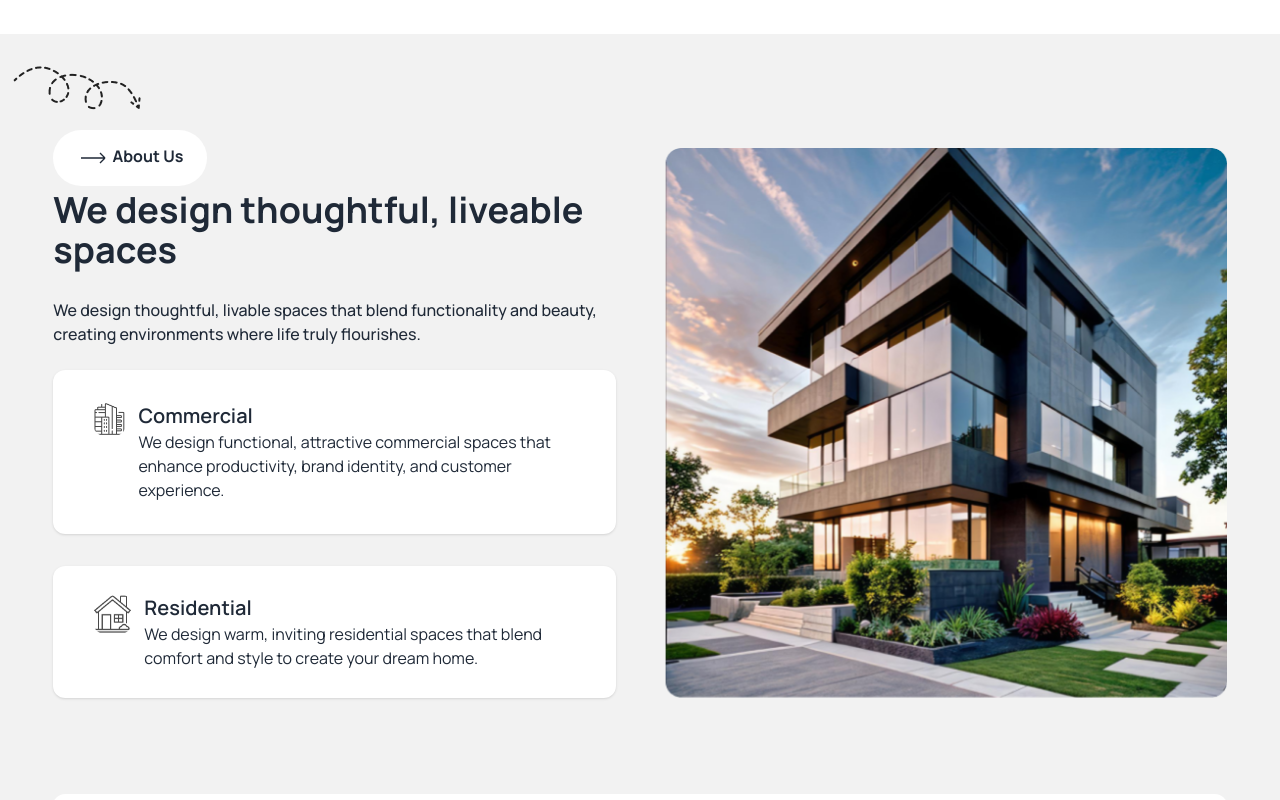
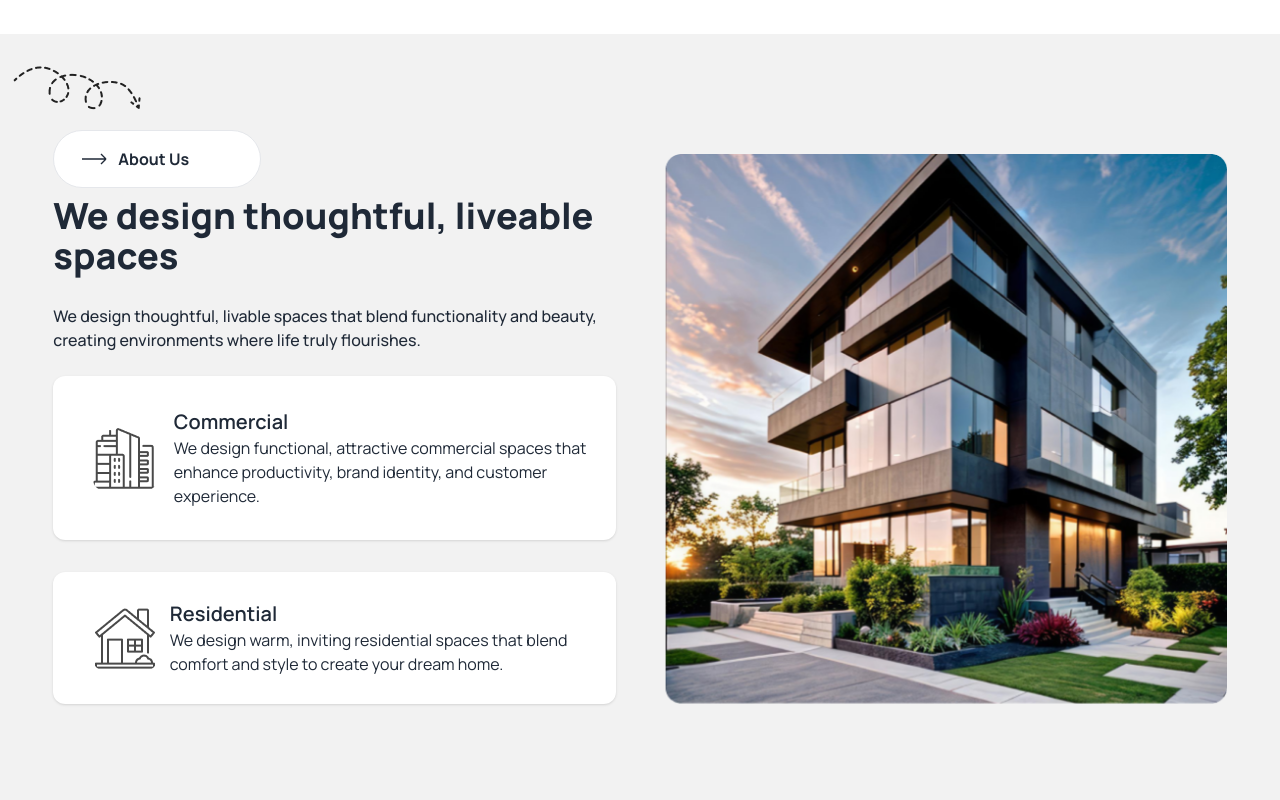
Before and after one commit to Masud-Rana-1002/Rinterio_House_Design, a plain HTML site: page index.html in a window 1280 px wide. Shown: the part 820-1620 px from the top of the page. Drawn offline with nearby package versions, Linux system fonts and the light colour scheme.

Commit message:
2.0 update

```diff
--- a/index.html
+++ b/index.html
@@ -69,8 +69,8 @@
               </svg></a>
           </div>
           <div class="dropdown relative">
-            <div tabindex="0" role="button" class="btn btn-ghost lg:hidden">
-              <svg xmlns="http://www.w3.org/2000/svg" class="h-5 w-5" fill="none" viewBox="0 0 24 24"
+            <div tabindex="0" role="button" class="btn bg-white shadow rounded-full ml-2 lg:hidden">
+              <svg  xmlns="http://www.w3.org/2000/svg" class="h-5 w-5" fill="none" viewBox="0 0 24 24"
                 stroke="currentColor">
                 <path stroke-linecap="round" stroke-linejoin="round" stroke-width="2" d="M4 6h16M4 12h8m-8 6h16" />
               </svg>
@@ -91,7 +91,7 @@
     <!-- Nav bar end here -->
     <!-- banner section start here -->
     <div>
-      <div class=" lg:py-10">
+      <div class="md:py-8 lg:py-10">
         <div class="hero-content justify-center  text-center flex-col  mx-auto">
           <div>
             <img src="./assets/banner.png" alt="">
@@ -127,13 +127,15 @@
               <div class="hidden md:block relative -top-4 -left-10">
                 <img src="./assets/Vector.png" alt="">
               </div>
-              <button class="bg-white py-3 px-6  rounded-full font-bold mb-1"> <svg class="w-8 h-8 inline-block"
-                  xmlns="http://www.w3.org/2000/svg" fill="none" viewBox="0 0 24 24" strokeWidth={1.5}
-                  stroke="currentColor" className="size-6">
-                  <path strokeLinecap="round" strokeLinejoin="round" d="M17.25 8.25 21 12m0 0-3.75 3.75M21 12H3" />
-                </svg>
-                About Us</button>
-              <h4 class="text-4xl  font-bold">We design thoughtful, liveable spaces</h4>
+             <div class="  flex items-center justify-center lg:justify-start">
+              <p class="border w-52 bg-white py-3 px-6  rounded-full font-bold mb-1 flex items-center  gap-2 "> <svg class="w-8 h-8 inline-block"
+                xmlns="http://www.w3.org/2000/svg" fill="none" viewBox="0 0 24 24" strokeWidth={1.5}
+                stroke="currentColor" className="size-6">
+                <path strokeLinecap="round" strokeLinejoin="round" d="M17.25 8.25 21 12m0 0-3.75 3.75M21 12H3" />
+              </svg>
+              About Us</p>
+             </div>
+              <h4 class="text-4xl  font-extrabold">We design thoughtful, liveable spaces</h4>
               <p class="py-6 font-medium">
                 We design thoughtful, livable spaces that blend functionality and beauty, creating environments where life truly flourishes.
               </p>
@@ -142,8 +144,8 @@
             <div class="lg:space-y-4  grid md:grid-cols-2 lg:grid-cols-1 gap-4 items-center justify-center">
               <!-- card 1 -->
               <div class="flex justify-start items-center ">
-                <div class="flex  gap-3 items-start flex-row  bg-base-100 shadow lg:py-8 p-4  lg:px-6 rounded-xl">
-                  <figure class="lg:pl-4">
+                <div class="flex  gap-3 items-start lg:items-center flex-row  bg-base-100 shadow lg:py-8 p-4  lg:px-6 rounded-xl">
+                  <figure class="lg:pl-4 w-40">
                     <img src="./assets/commercial.png" alt="commercial" class="rounded-xl" />
                   </figure>
                   <div class=" text-left">
@@ -155,9 +157,9 @@
               <!-- card  2-->
               <div class="flex justify- items-center ">
                 <div
-                  class="flex gap-3 justify-center items-start flex-row  bg-base-100 shadow py-7 px-2 lg:px-6 rounded-xl">
-                  <figure class="lg:pl-4">
-                    <img src="./assets/residential.png" alt="Residential" class="rounded-xl" />
+                  class="flex gap-3 justify-center items-start lg:items-center  flex-row  bg-base-100 shadow py-7 px-2 lg:px-6 rounded-xl">
+                  <figure class="lg:pl-4 w-32">
+                    <img  src="./assets/residential.png" alt="Residential" class="rounded-xl" />
                   </figure>
                   <div class="  text-left">
                     <h2 class="card-title">Residential</h2>
@@ -167,8 +169,8 @@
               </div>
             </div>
           </div>
-          <div class=" flex-1  flex items-end justify-end">
-            <img src="./assets/Rectangle.png" alt="">
+          <div class=" flex-1  flex items-end justify-end md:w-full  lg:w-[300px]">
+            <img class="w-full " src="./assets/Rectangle.png" alt="">
           </div>
         </div>
       </div>
@@ -610,7 +612,7 @@
     <!-- Our  Team section end here -->
 
     <!-- Let’s Discuss Next Project section start here -->
-    <section class="bg-project_bg bg-cover bg-no-repeat mt-20">
+    <section class="bg-project_bg bg-cover bg-no-repeat mt-20  border-white border-8 ">
       <div class="w-11/12 lg:w-8/12 mx-auto py-20">
         <div class="  space-y-2 text-center mb-4 px-4">
           <p class="bg-btn_sc inline-block py-2 px-4   rounded-full font-bold md:mb-1"> <svg
@@ -625,8 +627,8 @@
           </p>
         </div>
         <!-- form -->
-        <form class="grid grid-cols-12 gap-5" action="">
-          <label class="input rounded-full flex items-center col-span-12 md:col-span-6">
+        <form class="grid grid-cols-12 gap-5 " action="">
+          <label class="input rounded-full flex items-center col-span-12 md:col-span-6 ">
             <input type="text" required placeholder="First Name*" />
           </label>
           <label class="input rounded-full flex items-center col-span-12 md:col-span-6">
@@ -655,7 +657,7 @@
 
   <!-- footer section start here -->
 
-  <footer class="footer footer-center bg-black text-base-content rounded p-20 text-white mt-2">
+  <footer class="footer footer-center bg-black text-base-content rounded p-20 text-white ">
     <div>
       <a class="btn btn-ghost text-2xl md:text-3xl font-extrabold "><svg
           class="w-8 h-8 bg-lime-300 rounded-full p-1 text-black " xmlns="http://www.w3.org/2000/svg" fill="none"
```
